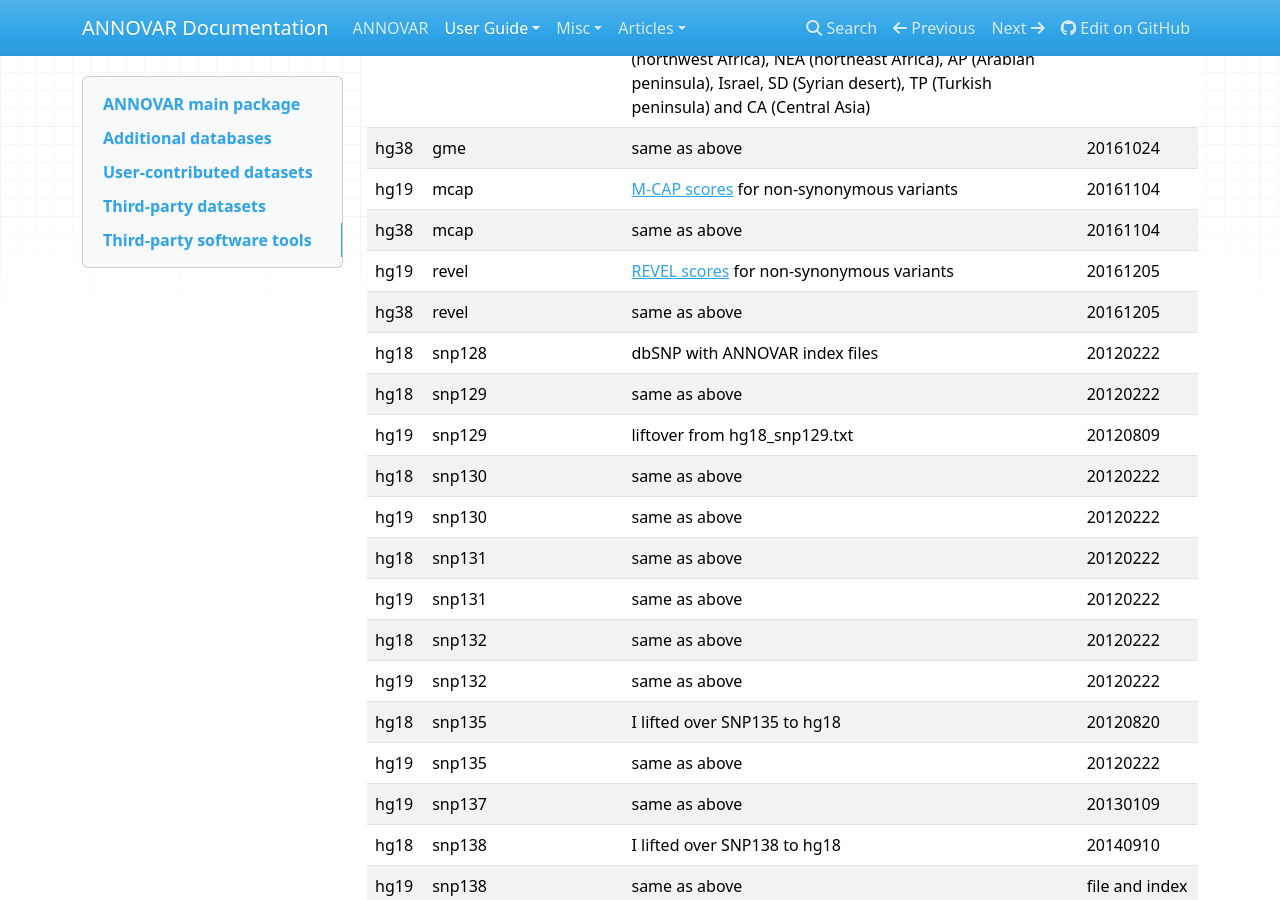
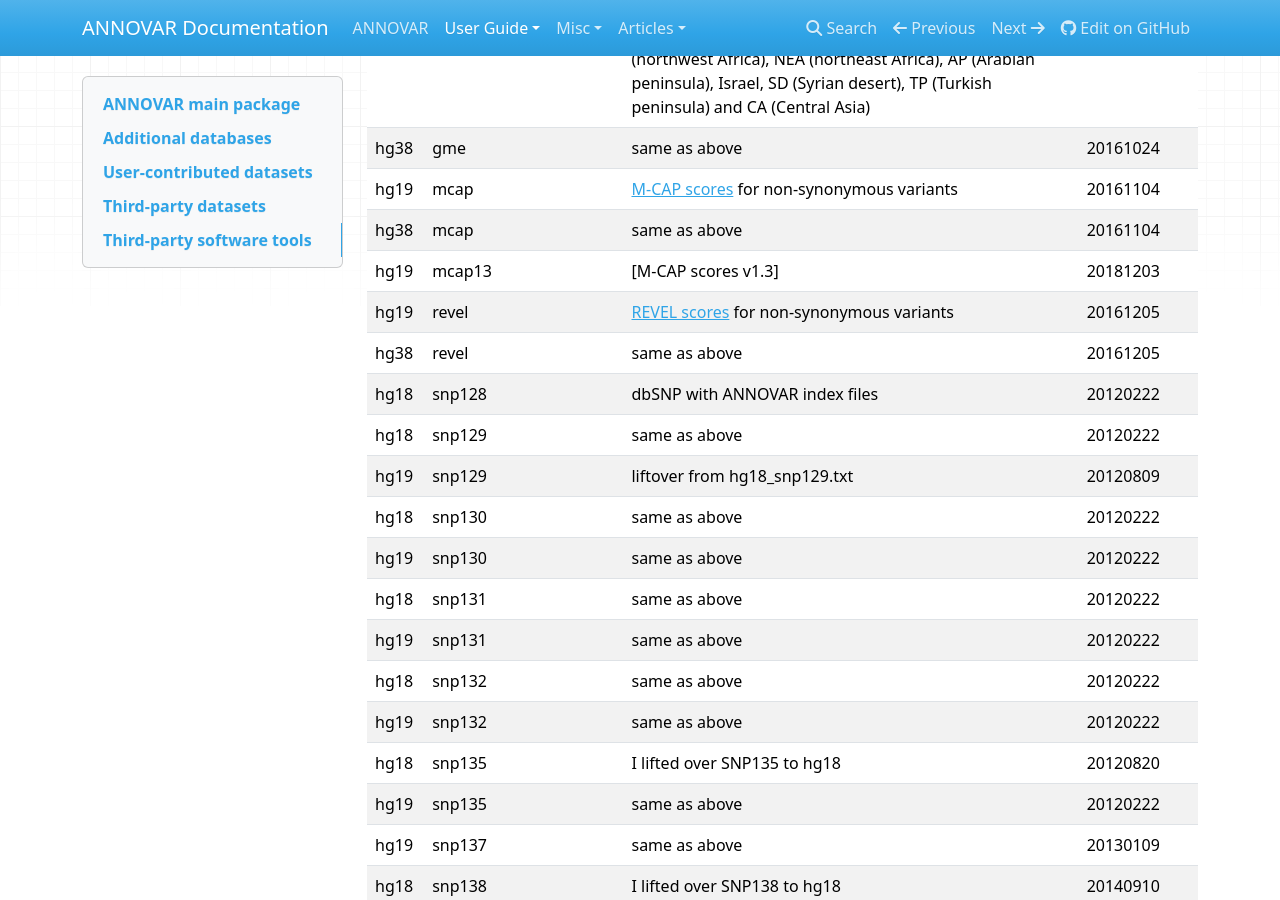
Before and after one commit to WGLab/doc-ANNOVAR, an MkDocs documentation site: the page built from docs/user-guide/download.md, in a window 1280 px wide and 900 px high, scrolled down 5778 px. Built offline with MkDocs 1.6.1, drawn with Linux system fonts in a browser that asks for light colours; nearby versions of some CDN libraries; comment, search, counter and statistics services are not loaded; old or Windows-style settings are respelled for this version of MkDocs.

Commit message:
Update download.md

```diff
--- a/docs/user-guide/download.md
+++ b/docs/user-guide/download.md
@@ -117,6 +117,7 @@ Several very commonly used annotation databases for human genomes are additional
 | hg38 | gme | same as above | 20161024 |
 | hg19 | mcap | [M-CAP scores](http://bejerano.stanford.edu/mcap/index.html) for non-synonymous variants | 20161104 |
 | hg38 | mcap | same as above | 20161104 |
+| hg19 | mcap13 | [M-CAP scores v1.3] | 20181203 |
 | hg19 | revel | [REVEL scores](https://sites.google.com/site/revelgenomics/about) for non-synonymous variants | 20161205 |
 | hg38 | revel | same as above | 20161205 |
 | hg18 | snp128 | dbSNP with ANNOVAR index files | 20120222 |
```
